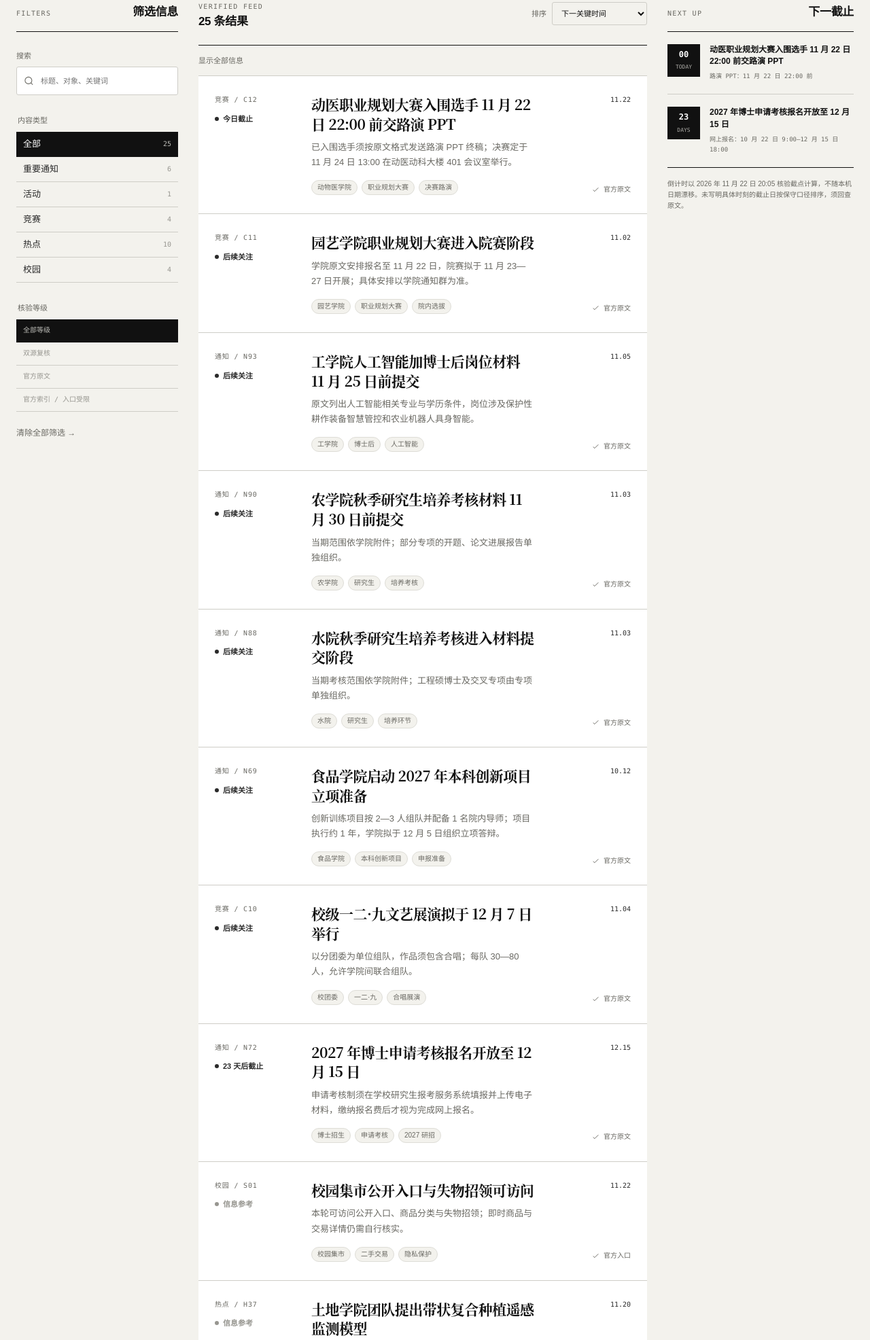
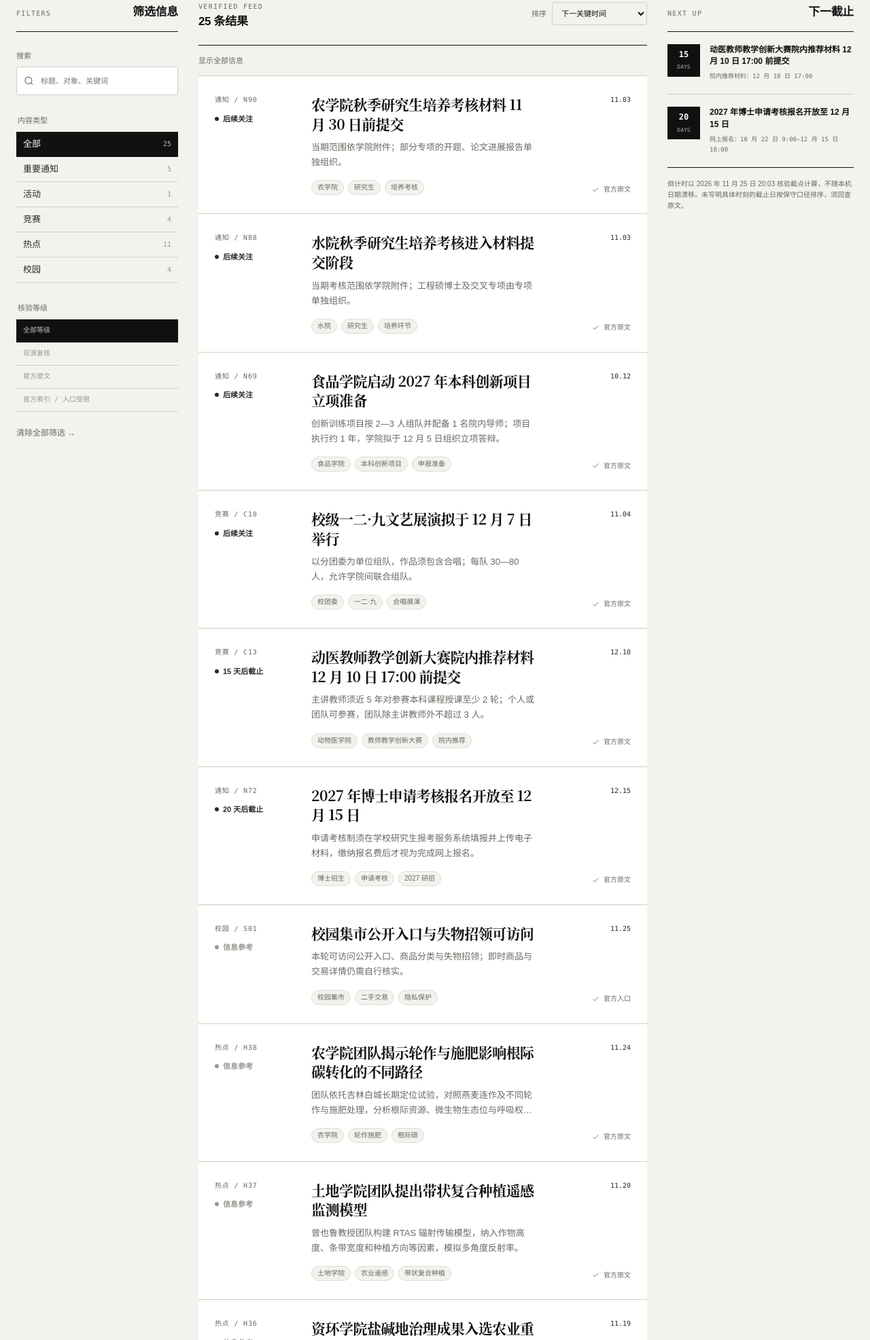
Before and after one commit to darcy-boom/school, a plain HTML site: page index.html in a window 1280 px wide. Shown: the part 639-2611 px from the top of the page at 68% size. Drawn offline with Linux system fonts and the light colour scheme.

Commit message:
Update-CAU-SIGNAL-2026-11-25

```diff
--- a/data/items.js
+++ b/data/items.js
@@ -1,19 +1,31 @@
 window.CAU_DATA = {
-  snapshot: "2026-11-22T20:05:00+08:00",
-  snapshotLabel: "2026 年 11 月 22 日 20:05",
+  snapshot: "2026-11-25T20:03:00+08:00",
+  snapshotLabel: "2026 年 11 月 25 日 20:03",
   items: [
     {
-      id: "c12", category: "竞赛", title: "动医职业规划大赛入围选手 11 月 22 日 22:00 前交路演 PPT",
-      publishedAt: "2026-11-18", deadline: "2026-11-22T22:00:00+08:00",
-      dateLabel: "路演 PPT：11 月 22 日 22:00 前；院赛决赛：11 月 24 日 13:00",
-      audience: "动物医学院第四届全国大学生职业规划大赛已入围决赛的选手",
-      tags: ["动物医学院", "职业规划大赛", "决赛路演"],
-      background: "动物医学院完成自主申请和专家函评后，公布院级选拔赛决赛路演安排。",
-      summary: "已入围选手须按原文格式发送路演 PPT 终稿；决赛定于 11 月 24 日 13:00 在动医动科大楼 401 会议室举行。",
-      action: "入围者于 22:00 前按学院原文核对命名格式和收件邮箱，提交 PPT 终稿；留意抽签顺序通知。",
-      caveat: "仅面向已入围选手，不是新的报名入口；本站不转载候选人名单或邮箱，请以学院原文核对。",
-      verification: { level: "official", label: "官方原文", note: "动物医学院 11 月 18 日原文确认对象、交件时刻、地点及决赛流程。" },
-      sources: [{ channel: "动物医学院", name: "第四届职业规划大赛决赛路演通知", url: "https://cvm.cau.edu.cn/art/2026/11/18/art_41942_1146175.html" }]
+      id: "c13", category: "竞赛", title: "动医教师教学创新大赛院内推荐材料 12 月 10 日 17:00 前提交",
+      publishedAt: "2026-11-24", deadline: "2026-12-10T17:00:00+08:00",
+      dateLabel: "院内推荐材料：12 月 10 日 17:00；学院推荐后系统报名：12 月 29 日 17:00",
+      audience: "动物医学院符合条件的在职或正式聘用教师及团队",
+      tags: ["动物医学院", "教师教学创新大赛", "院内推荐"],
+      background: "动物医学院组织教师参加学校第七届教师教学创新大赛。",
+      summary: "主讲教师须近 5 年对参赛本科课程授课至少 2 轮；个人或团队可参赛，团队除主讲教师外不超过 3 人。",
+      action: "按学院原文及附件核对课程、赛道和材料，12 月 10 日 17:00 前向学院提交申报书与推荐汇总表。",
+      caveat: "学院通知中的赛道总述与逐项列表存在不一致，本站不自行确定具体赛道；12 月 29 日是获学院推荐后的校级系统节点。",
+      verification: { level: "official", label: "官方原文", note: "动物医学院 11 月 24 日全文确认对象、院内材料及校级系统节点；赛道细目须再核附件。" },
+      sources: [{ channel: "动物医学院", name: "第七届教师教学创新大赛参赛通知", url: "https://cvm.cau.edu.cn/art/2026/11/24/art_41942_1147069.html" }]
+    },
+    {
+      id: "h38", category: "热点", title: "农学院团队揭示轮作与施肥影响根际碳转化的不同路径",
+      publishedAt: "2026-11-24", dateLabel: "校新闻网 11 月 24 日报道",
+      audience: "关注作物栽培、土壤微生物与农业碳循环的师生",
+      tags: ["农学院", "轮作施肥", "根际碳"],
+      background: "农学院曾昭海、臧华栋课题组研究农田管理对根际资源与微生物碳利用的影响。",
+      summary: "团队依托吉林白城长期定位试验，对照燕麦连作及不同轮作与施肥处理，分析根际资源、微生物生态位与呼吸权衡。",
+      action: "阅读校新闻网报道和论文，引用机制结论时核对试验设计与适用条件。",
+      caveat: "结论来自特定长期试验与论文分析，不应直接当作任意地块的施肥或轮作处方。",
+      verification: { level: "official", label: "官方原文", note: "校新闻网 11 月 24 日全文确认团队、期刊、试验地点与研究设计。" },
+      sources: [{ channel: "学校新闻网", name: "轮作与施肥调控根际碳转化研究", url: "https://news.cau.edu.cn/kxyj/37b5b94af76a42fda7ead65203a31e8f.htm" }]
     },
     {
       id: "s04", category: "校园", title: "“中国农业大学”微信小程序上线聚合校园服务",
@@ -75,19 +87,6 @@ window.CAU_DATA = {
       caveat: "报名截止日未给具体小时，本站在 11 月 22 日 20:05 按保守口径不再展示报名动作；院赛时间仍为拟定。",
       verification: { level: "official", label: "官方原文", note: "园艺学院 11 月 2 日完整原文确认赛道对象、报名方式和院赛窗口。" },
       sources: [{ channel: "园艺学院", name: "第四届职业规划大赛院内选拔通知", url: "https://yyxy.cau.edu.cn/art/2026/11/2/art_3227_1144027.html" }]
-    },
-    {
-      id: "n93", category: "通知", title: "工学院人工智能加博士后岗位材料 11 月 25 日前提交",
-      publishedAt: "2026-11-05", sortAt: "2026-11-25T00:00:00+08:00",
-      dateLabel: "申请人与岗位联系人联系并提交材料：11 月 25 日前",
-      audience: "符合工学院兴农青年学者岗博士后（人工智能+）条件的 2026 届或 2027 届博士毕业生",
-      tags: ["工学院", "博士后", "人工智能"],
-      background: "工学院公布兴农青年学者岗博士后（人工智能+）定向选拔安排。",
-      summary: "原文列出人工智能相关专业与学历条件，岗位涉及保护性耕作装备智慧管控和农业机器人具身智能。",
-      action: "先核对学历、学科、年龄和岗位要求，联系对应岗位联系人，并按原文抄送学院及学校博士后管理部门。",
-      caveat: "11 月 25 日未给具体小时，按当日零时保守排序；岗位资格较细，本站不代替学院资审。",
-      verification: { level: "official", label: "官方原文", note: "工学院 11 月 5 日原文确认对象、岗位、材料和申请人提交节点。" },
-      sources: [{ channel: "工学院", name: "兴农青年学者岗博士后招收安排", url: "https://coe.cau.edu.cn/art/2026/11/5/art_28580_1144509.html" }]
     },
     {
       id: "h34", category: "热点", title: "资环学院团队提出河流水质多污染物政策评估路径",
@@ -309,15 +308,15 @@ window.CAU_DATA = {
       id: "s01",
       category: "校园",
       title: "校园集市公开入口与失物招领可访问",
-      publishedAt: "2026-11-22",
-      dateLabel: "11 月 22 日复核：入口、分类与失物招领可访问",
+      publishedAt: "2026-11-25",
+      dateLabel: "11 月 25 日复核：入口、分类与失物招领可访问",
       audience: "需要校内二手交易、闲置流转与失物招领的师生",
       tags: ["校园集市", "二手交易", "隐私保护"],
       background: "中国农大校园集市提供校内二手物品、失物招领等公开信息入口。",
       summary: "本轮可访问公开入口、商品分类与失物招领；即时商品与交易详情仍需自行核实。",
       action: "需要使用时进入官方入口自行查看，优先校内当面交接并现场核验物品，警惕预付、外链和私下转账风险。",
-      caveat: "11 月 22 日仅确认公开入口可访问；单条交易、价格与对方身份须二次核验。",
-      verification: { level: "official", label: "官方入口", note: "11 月 22 日公开入口、分类与失物招领可访问；未核验个人交易。" },
+      caveat: "11 月 25 日仅确认公开入口可访问；单条交易、价格与对方身份须二次核验。",
+      verification: { level: "official", label: "官方入口", note: "11 月 25 日公开入口、分类与失物招领可访问；未核验个人交易。" },
       sources: [
         { channel: "校园集市", name: "中国农业大学校园集市", url: "https://ershou.cau.edu.cn/" }
       ]
@@ -331,6 +330,6 @@ window.CAU_DATA = {
     { name: "知乎", state: "discovery", label: "访问受限", detail: "本轮公开搜索未取得可稳定回溯并补强校方安排的正文；完整内容可能受访问限制。", url: "https://www.zhihu.com/" },
     { name: "小红书", state: "partial", label: "需要登录", detail: "本轮公开搜索未取得可稳定核验的校务正文；部分内容需要登录。", url: "https://www.xiaohongshu.com/" },
     { name: "微博", state: "partial", label: "抓取受限", detail: "可定位中国农业大学官方账号，但本轮官方时间流受 robots 限制，关键事实仍回查责任单位原文。", url: "https://weibo.com/cau1905" },
-    { name: "校园集市", state: "verified", label: "入口可访问", detail: "11 月 22 日公开入口、分类和失物招领可访问；不展示即时商品、个人联系方式、价格或交易状态。", url: "https://ershou.cau.edu.cn/" }
+    { name: "校园集市", state: "verified", label: "入口可访问", detail: "11 月 25 日公开入口、分类和失物招领可访问；不展示即时商品、个人联系方式、价格或交易状态。", url: "https://ershou.cau.edu.cn/" }
   ]
 };
--- a/index.html
+++ b/index.html
@@ -37,7 +37,7 @@
       <a href="#coverage">渠道审计</a>
       <a href="#method">核验方法</a>
     </nav>
-    <div class="snapshot"><span aria-hidden="true"></span>核验快照 · 2026.11.22</div>
+    <div class="snapshot"><span aria-hidden="true"></span>核验快照 · 2026.11.25</div>
   </header>
 
   <main id="top">
@@ -56,7 +56,7 @@
         <div class="metric"><strong id="metric-total">—</strong><span>条已整理信息</span></div>
         <div class="metric"><strong id="metric-action">—</strong><span>个未来行动节点</span></div>
         <div class="metric"><strong id="metric-sources">—</strong><span>个原始来源链接</span></div>
-        <div class="metric metric-inverse"><strong>11.22</strong><span>本次核验截点</span></div>
+        <div class="metric metric-inverse"><strong>11.25</strong><span>本次核验截点</span></div>
       </div>
     </section>
 
@@ -127,7 +127,7 @@
           <h2 id="deadline-title">下一截止</h2>
         </div>
         <div id="deadline-list" class="deadline-list"></div>
-        <p class="deadline-note">倒计时以 2026 年 11 月 22 日 20:05 核验截点计算，不随本机日期漂移。未写明具体时刻的截止日按保守口径排序，须回查原文。</p>
+        <p class="deadline-note">倒计时以 2026 年 11 月 25 日 20:03 核验截点计算，不随本机日期漂移。未写明具体时刻的截止日按保守口径排序，须回查原文。</p>
       </aside>
     </section>
 
```
Also changed, not shown: 3 other files.
